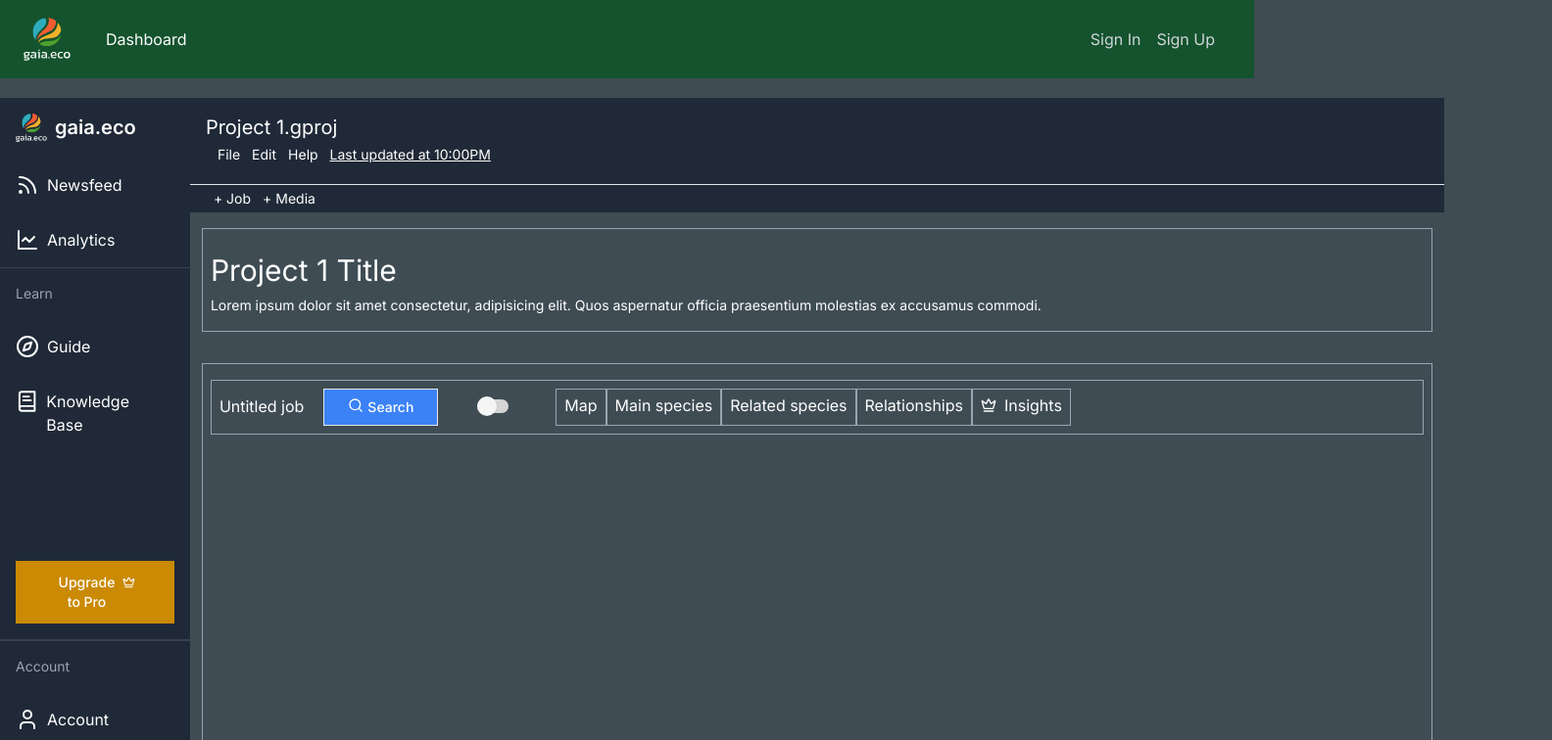
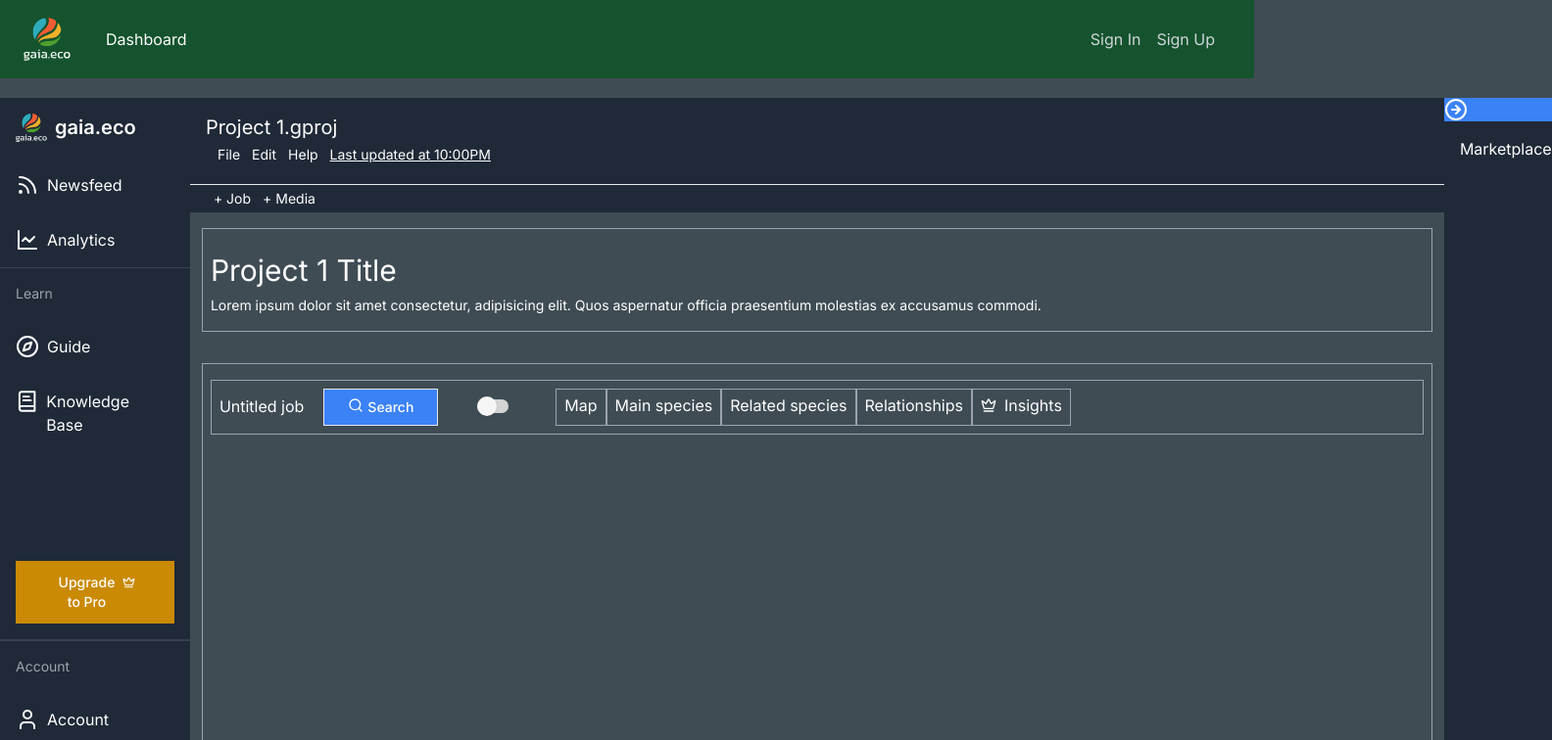
Before and after one commit to SagarT1097/gaia-eco, a Next.js app: page /dashboard/analytics in a window 1280 px wide. Shown: the top 756 px of the page at 98% size, 1584 px wide, since content can reach past the window. Built offline with nearby package versions, Linux system fonts and the light colour scheme; no server answers.

Commit message:
Added SidebarRight

```diff
--- a/app/components/Sidebar.tsx
+++ b/app/components/Sidebar.tsx
@@ -1,4 +1,3 @@
-import { Button } from "@material-tailwind/react";
 import {
   BookText,
   Compass,
--- a/app/components/SidebarRight.tsx
+++ b/app/components/SidebarRight.tsx
@@ -1,7 +1,25 @@
-import React from "react";
+"use client";
+import { ArrowLeftCircleIcon, ArrowRightCircleIcon } from "lucide-react";
+import React, { useState } from "react";
 
 const SidebarRight = () => {
-  return <div>SidebarRight</div>;
+  const [isOpen, setIsOpen] = useState(true);
+
+  return (
+    <div
+      className={`bg-gray-800 text-white flex flex-col transition-all duration-500 ease-in-out ${
+        isOpen ? "w-64" : "w-16"
+      }`}
+    >
+      <button
+        onClick={() => setIsOpen(!isOpen)}
+        className="bg-blue-500 hover:bg-blue-700 text-white font-bold"
+      >
+        {isOpen ? <ArrowRightCircleIcon /> : <ArrowLeftCircleIcon />}
+      </button>
+      {isOpen && <div className="ml-4 mt-4">Marketplace</div>}
+    </div>
+  );
 };
 
 export default SidebarRight;
--- a/app/dashboard/analytics/page.tsx
+++ b/app/dashboard/analytics/page.tsx
@@ -78,7 +78,6 @@ const Analytics = () => {
               >
                 Relationships
               </a>
-
               <a
                 href="#"
                 onClick={() => setSelected("Insights")}
--- a/app/dashboard/layout.tsx
+++ b/app/dashboard/layout.tsx
@@ -1,6 +1,5 @@
 import React, { ReactNode } from "react";
 import Sidebar from "../components/Sidebar";
-import Navbar from "../components/Navbar";
 import SidebarRight from "../components/SidebarRight";
 
 interface Props {
@@ -9,12 +8,12 @@ interface Props {
 
 const Layout = ({ children, ...props }: Props) => {
   return (
-    <div className="flex">
+    <div className="flex flex-row">
       <Sidebar />
-      {/* <SidebarRight /> */}
       <div {...props} className="flex-1">
         {children}
       </div>
+      <SidebarRight />
     </div>
   );
 };
```
